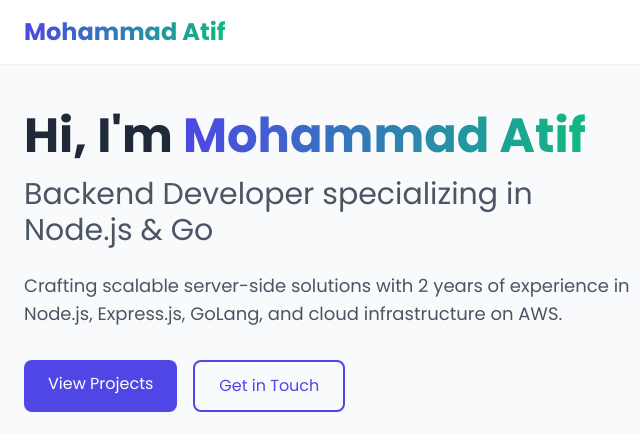
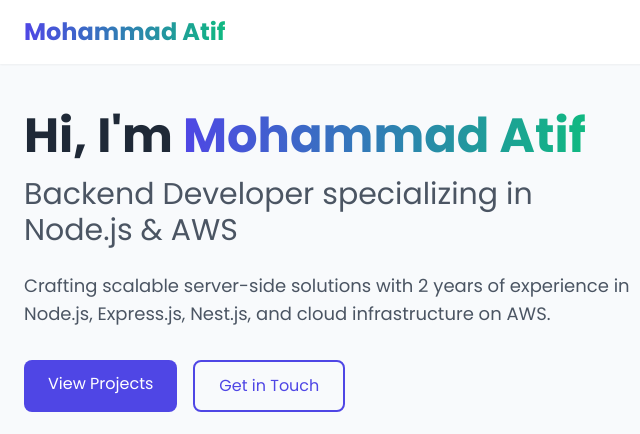
Before and after one commit to 786MohammadAtif786/portfollio, a plain HTML site: page index.html in a window 1280 px wide. Shown: the top 434 px of the page, 0-640 px from the left. Drawn offline with nearby package versions, Linux system fonts and the light colour scheme.

Commit message:
Update index.html

```diff
--- a/index.html
+++ b/index.html
@@ -90,8 +90,8 @@
         <section class="flex flex-col md:flex-row items-center justify-between mb-20">
             <div class="md:w-1/2 mb-10 md:mb-0">
                 <h1 class="text-4xl md:text-5xl font-bold text-gray-800 mb-4">Hi, I'm <span class="gradient-text">Mohammad Atif</span></h1>
-                <h2 class="text-2xl md:text-3xl text-gray-600 mb-6">Backend Developer specializing in Node.js & Go</h2>
-                <p class="text-lg text-gray-600 mb-8">Crafting scalable server-side solutions with 2 years of experience in Node.js, Express.js, GoLang, and cloud infrastructure on AWS.</p>
+                <h2 class="text-2xl md:text-3xl text-gray-600 mb-6">Backend Developer specializing in Node.js & AWS</h2>
+                <p class="text-lg text-gray-600 mb-8">Crafting scalable server-side solutions with 2 years of experience in Node.js, Express.js, Nest.js, and cloud infrastructure on AWS.</p>
                 <div class="flex space-x-4">
                     <a href="#projects" class="px-6 py-3 bg-indigo-600 text-white rounded-lg hover:bg-indigo-700 transition duration-300">View Projects</a>
                     <a href="#contact" class="px-6 py-3 border-2 border-indigo-600 text-indigo-600 rounded-lg hover:bg-indigo-50 transition duration-300">Get in Touch</a>
```
